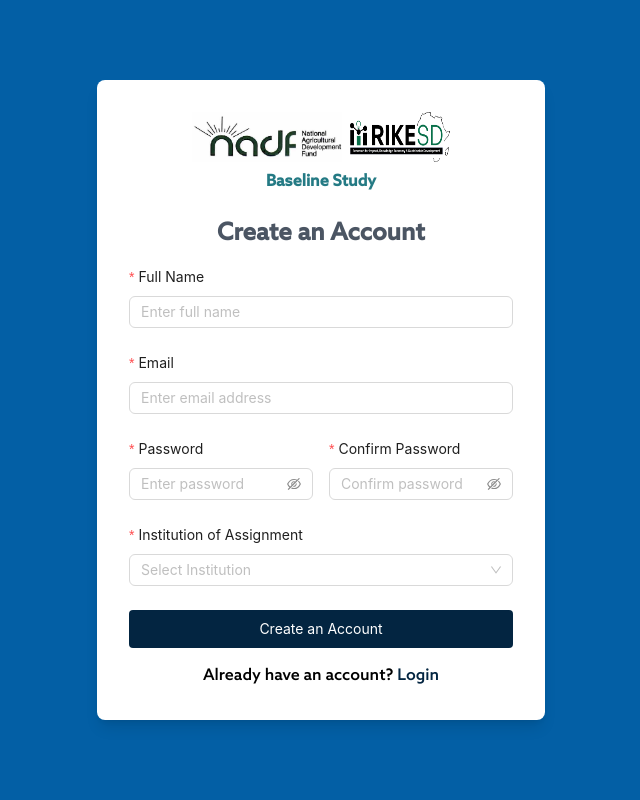
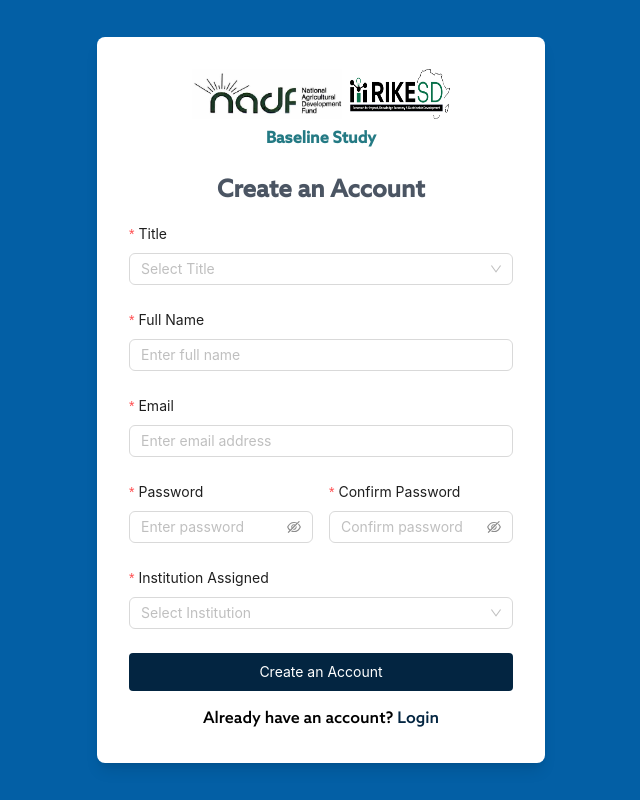
Before and after one commit to akin-shafi/equipment-registration-app, a React (Vite) app: page /sign-up in a window 1280 px wide. Shown: the whole page, without its empty margins (319-959 px from the left). Built offline with nearby package versions, Linux system fonts and the light colour scheme; no server answers.

Commit message:
update all

```diff
--- a/src/pages/Assessor/index.jsx
+++ b/src/pages/Assessor/index.jsx
@@ -14,6 +14,7 @@ export function AssessorPage() {
   const tags = session?.user?.tags || [];
   const fullname = session?.user?.fullname;
   const role = session?.user?.role;
+  const applicationNo = session?.user?.applicationNo;
 
   const [institutions, setInstitutions] = useState([]);
   const [filteredInstitutions, setFilteredInstitutions] = useState([]);
@@ -108,7 +109,7 @@ export function AssessorPage() {
               {role}
             </h5>
             <p className="text-[#667085] md:text-[14px] text-[12px] font-normal">
-              Welcome {fullname}
+              Welcome {fullname} - {applicationNo}
             </p>
           </div>
         </div>
--- a/src/pages/SignupPage.jsx
+++ b/src/pages/SignupPage.jsx
@@ -41,15 +41,13 @@ export function SignupPage() {
 
     try {
       const response = await registerUser({
-        fullname: values.fullname,
+        title: values.title,
+        fullName: values.fullName,
         tags: values.tags,
         email: values.email,
         password: values.password,
-        role: "data-entry",
-        createdBy: "user",
       });
-      if (response.statusCode === 200) {
-        setError(response.message);
+      if (response.success) {
         navigate("/login");
       } else {
         setError("Registration failed. Please try again.");
@@ -83,16 +81,36 @@ export function SignupPage() {
           <Row gutter={16}>
             <Col span={24}>
               <Form.Item
-                name="fullname"
+                name="title"
+                label="Title"
+                rules={[{ required: true, message: "Please select your title" }]}
+              >
+                <Select placeholder="Select Title">
+                  <Select.Option value="Mr">Mr</Select.Option>
+                  <Select.Option value="Mrs">Mrs</Select.Option>
+                  <Select.Option value="Ms">Ms</Select.Option>
+                  <Select.Option value="Dr">Dr</Select.Option>
+                  <Select.Option value="Prof">Prof</Select.Option>
+                  <Select.Option value="Engr">Engr</Select.Option>
+                  <Select.Option value="Barr">Barr</Select.Option>
+                </Select>
+              </Form.Item>
+            </Col>
+
+            <Col span={24}>
+              <Form.Item
+                name="fullName"
                 label="Full Name"
-                rules={[
-                  { required: true, message: "Please enter the full name" },
-                ]}
+                rules={[{ required: true, message: "Please enter the full name" }]}
               >
                 <Input placeholder="Enter full name" />
               </Form.Item>
             </Col>
           </Row>
+
+          {/* <Row gutter={16}>
+
+          </Row> */}
 
           <Row gutter={16}>
             <Col span={24}>
@@ -101,10 +119,7 @@ export function SignupPage() {
                 label="Email"
                 rules={[
                   { required: true, message: "Please enter a valid email" },
-                  {
-                    type: "email",
-                    message: "Please enter a valid email address",
-                  },
+                  { type: "email", message: "Please enter a valid email address" },
                 ]}
               >
                 <Input placeholder="Enter email address" />
@@ -126,9 +141,7 @@ export function SignupPage() {
               <Form.Item
                 name="confirmPassword"
                 label="Confirm Password"
-                rules={[
-                  { required: true, message: "Please confirm your password" },
-                ]}
+                rules={[{ required: true, message: "Please confirm your password" }]}
               >
                 <Input.Password placeholder="Confirm password" />
               </Form.Item>
@@ -137,14 +150,8 @@ export function SignupPage() {
 
           <Form.Item
             name="tags"
-            label="Institution of Assignment"
-            rules={[
-              {
-                required: true,
-                message:
-                  "Please select at least one institution of  assignment",
-              },
-            ]}
+            label="Institution Assigned"
+            rules={[{ required: true, message: "Please select at least one institution assigned" }]}
           >
             <Select
               mode="multiple"
@@ -171,8 +178,8 @@ export function SignupPage() {
 
         <div className="mt-4 text-center">
           <p>
-            Already have an account?{" "}
-            <Link to="/login" className="text-secondary">
+            Already have an account?{' '}
+            <Link to="/auth/login" className="text-secondary">
               Login
             </Link>
           </p>
```
